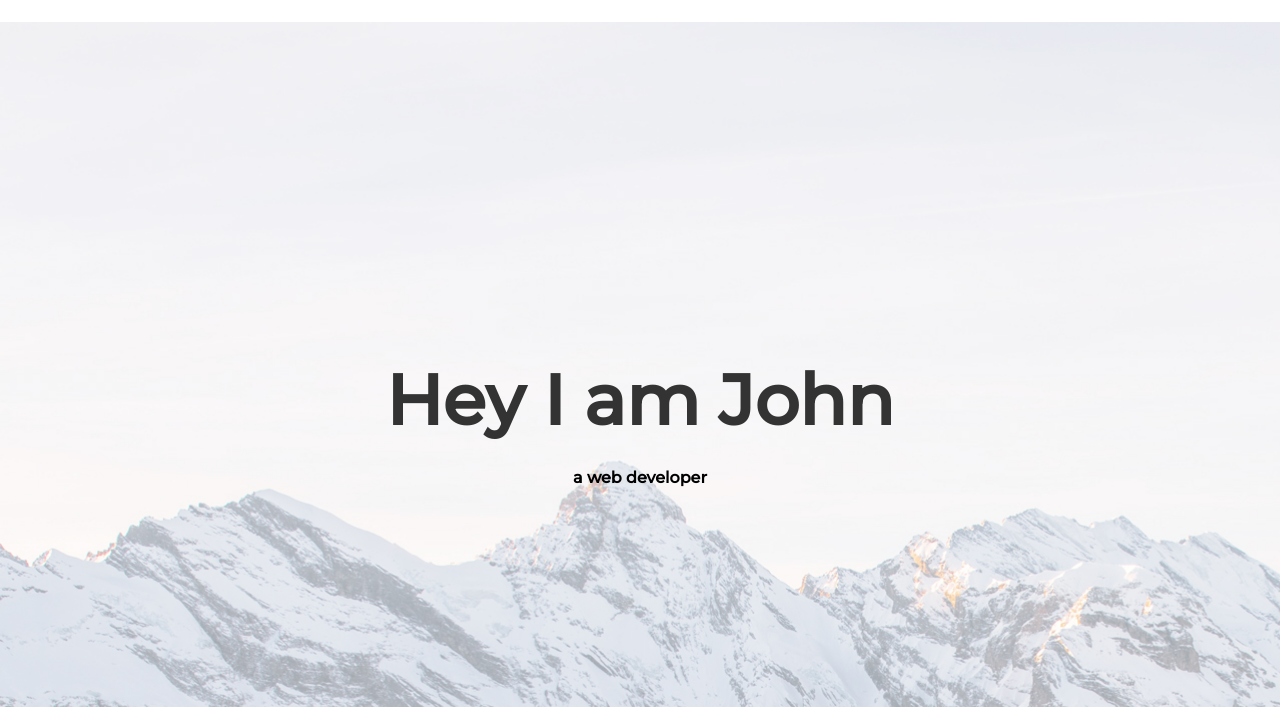
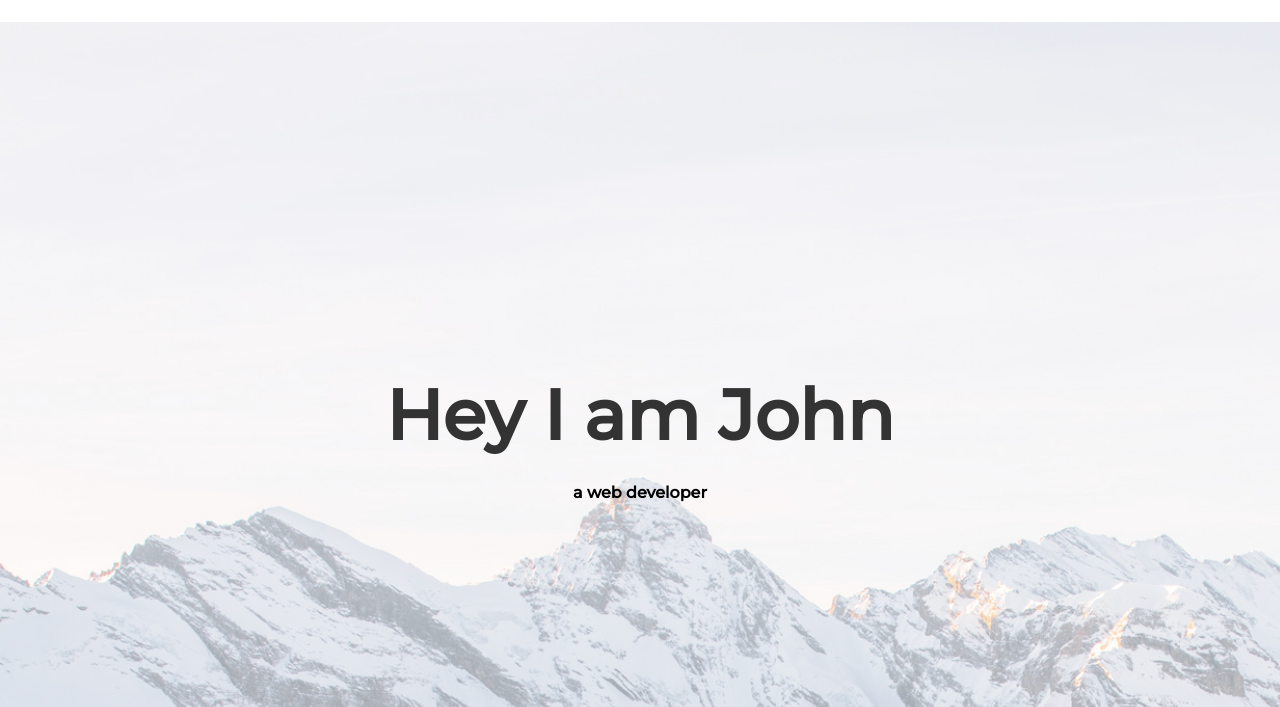
Before and after one commit to Shubham-HB/portfolio, a plain HTML site: page index.html in a window 1280 px wide. Shown: the part 93-800 px from the top of the page. Drawn offline with Linux system fonts and the light colour scheme.

Commit message:
Add padding to banner section and remove height

```diff
--- a/style.css
+++ b/style.css
@@ -45,7 +45,8 @@ body{
 .banner{
     text-align: center;
     /* height is 100 % of viewport height */
-    height: 100vh;
+    /* height: 100vh; */
+    padding: 350px 0;
     display: flex;
     align-items: center;
     justify-content: center;
```
